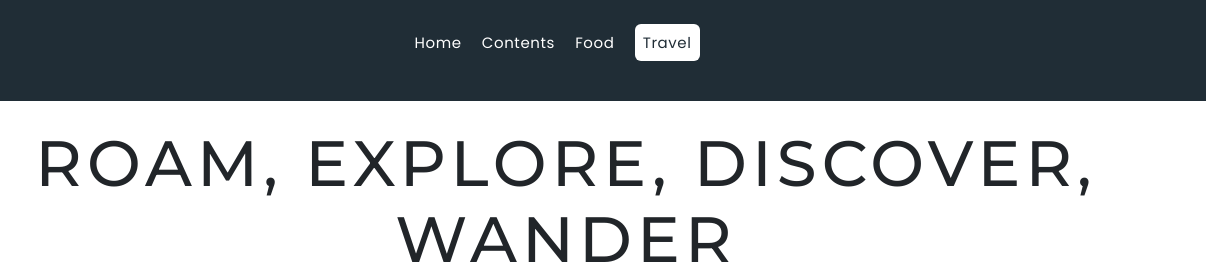
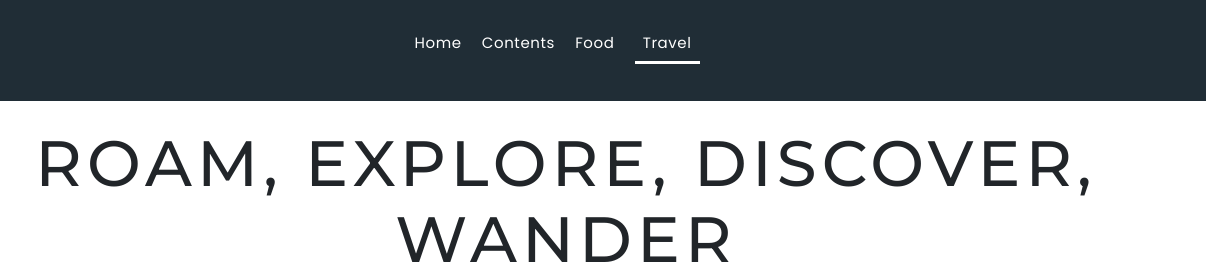
Before and after one commit to maycaelaenguito/maycaelaenguito.github.io, a plain HTML site: page travel.html in a window 1280 px wide. Shown: the top 280 px of the page, 74-1280 px from the left. Drawn offline with nearby package versions, Linux system fonts and the light colour scheme; a web font is replaced by a local one.

Commit message:
modified the active css

```diff
--- a/content.css
+++ b/content.css
@@ -185,8 +185,7 @@ h1{
     font-weight: 700;
 }
 .active{
-    background: #fff;
-    color: #202D36;
+    border-bottom: 3px solid #fff;
 }
 
 @media screen and (min-width: 120px) and (max-width: 356px){
--- a/food.css
+++ b/food.css
@@ -192,10 +192,8 @@ h1{
     font-weight: 700;
 }
 .active{
-    background: #fff;
-    color: #202D36;
+    border-bottom: 3px solid #fff;
 }
-
 @media screen and (min-width: 120px) and (max-width: 533px){
     nav ul{
         padding: 10px;
--- a/style.css
+++ b/style.css
@@ -190,8 +190,7 @@ nav .toggle_btn{
   }
 /* BS ACTIVE */
   .active{
-    background: #fff;
-    color: #202D36;
+    border-bottom: 3px solid #fff;
 }
 
 
--- a/travel.html
+++ b/travel.html
@@ -31,7 +31,7 @@
               <li><a href="index.html">Home</a></li>
               <li><a href="content.html">Contents</a></li>
               <li><a href="food.html">Food</a></li>
-              <li><a href="travel.html" class="active p-2 rounded-2">Travel</a></li>
+              <li><a href="travel.html" class="active p-2">Travel</a></li>
             </ul>
           <div class="toggle_btn">
             <i class="fa-solid fa-bars"></i>
```
Also changed, not shown: content.html (+1 -1 lines), food.html (+1 -1 lines), index.html (+1 -1 lines).
